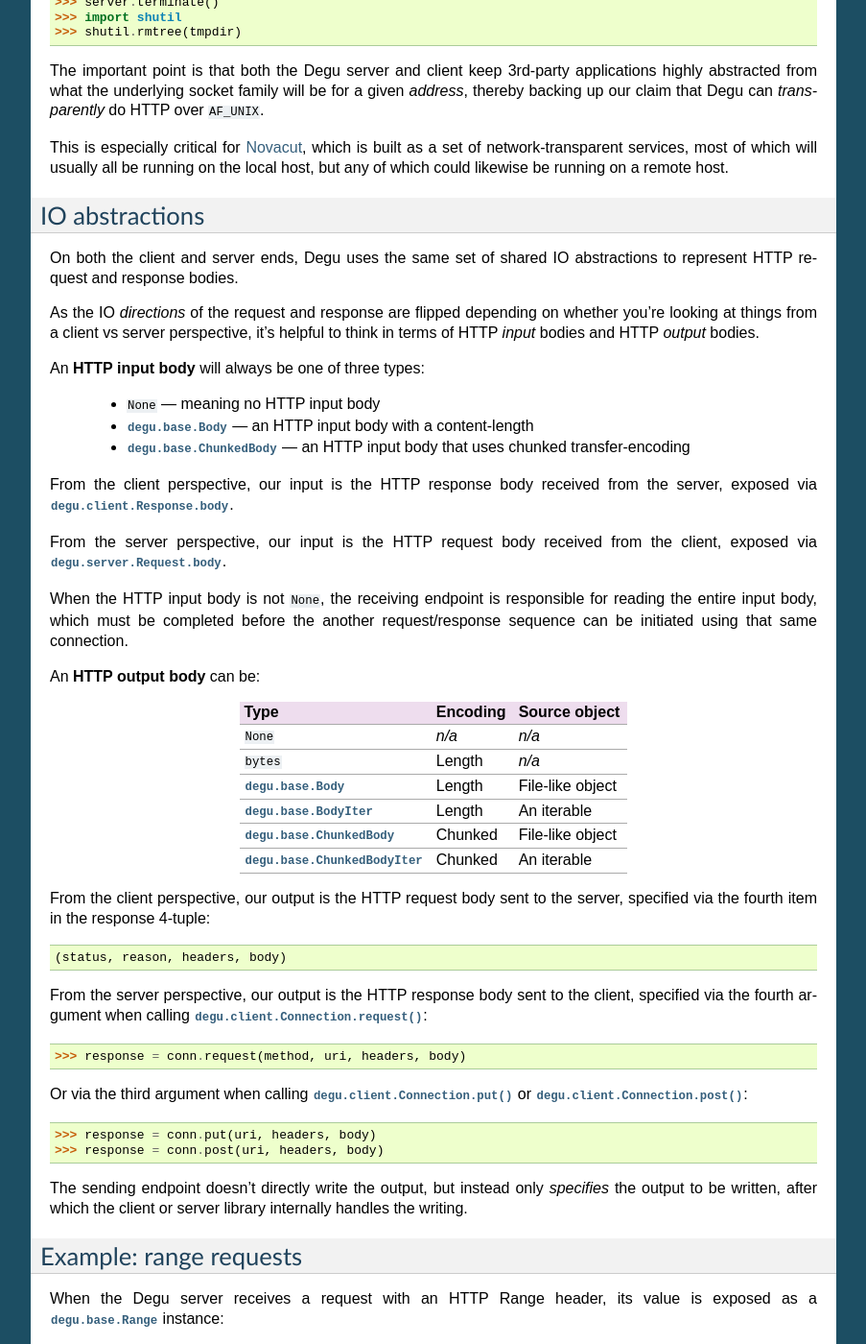
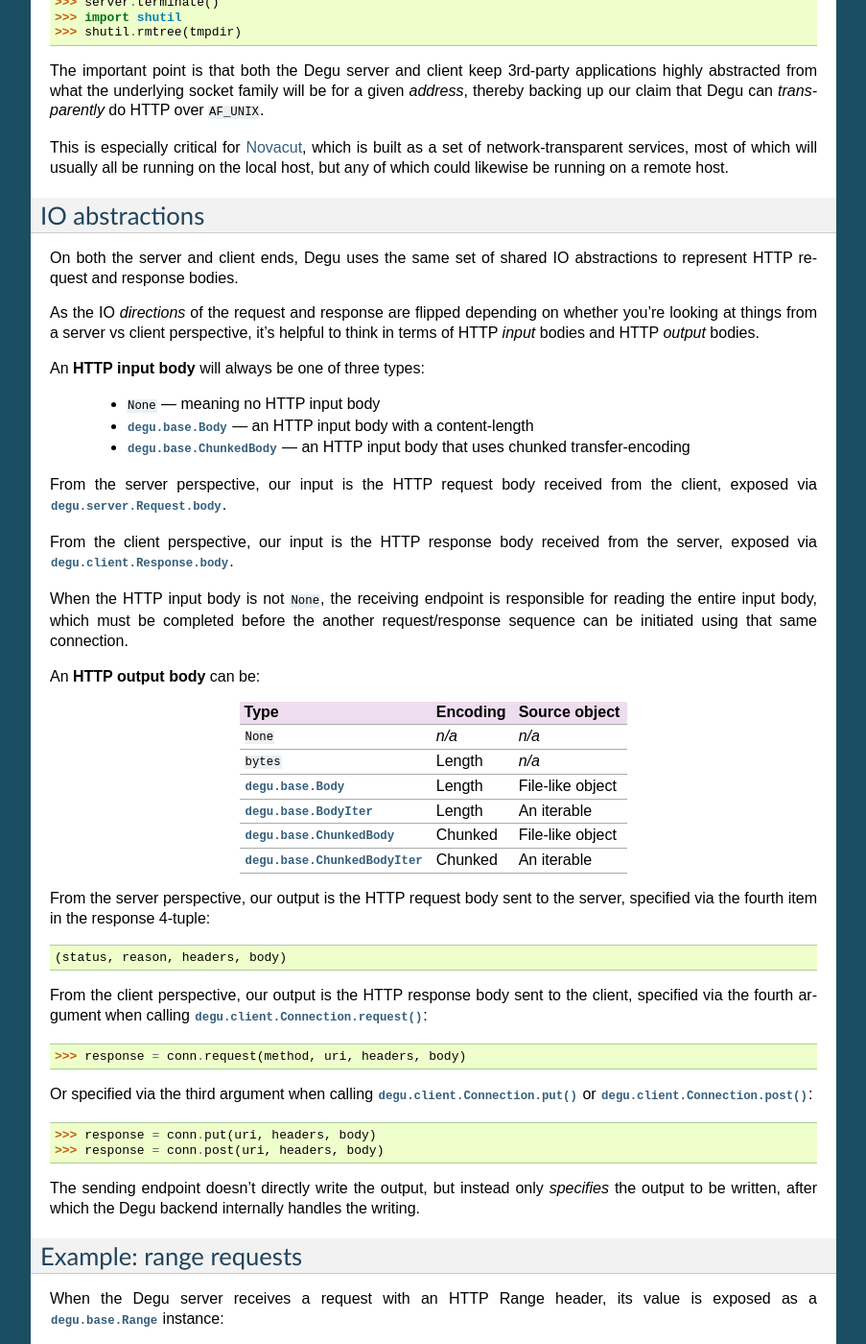
Before and after one commit to json420/degu, a Sphinx documentation site: the page built from doc/tutorial.rst, in a window 1280 px wide and 1400 px high, scrolled down 4210 px. Shown: the whole window at 96% size, without its empty margins (198-1101 px from the left). Built offline with Sphinx 7.4.7, drawn with Linux system fonts in a browser that asks for light colours.

Commit message:
Fix server/client mixup typo in 'IO abtractions' section of tutial

```diff
--- a/doc/changelog.rst
+++ b/doc/changelog.rst
@@ -1,5 +1,10 @@
 Changelog
 =========
+
+
+0.14 (unreleased)
+-----------------
+
 
 
 0.13 (May 2015)
--- a/doc/tutorial.rst
+++ b/doc/tutorial.rst
@@ -278,11 +278,11 @@ local host, but any of which could likewise be running on a remote host.
 IO abstractions
 ---------------
 
-On both the client and server ends, Degu uses the same set of shared IO
+On both the server and client ends, Degu uses the same set of shared IO
 abstractions to represent HTTP request and response bodies.
 
 As the IO *directions* of the request and response are flipped depending on
-whether you're looking at things from a client vs server perspective, it's
+whether you're looking at things from a server vs client perspective, it's
 helpful to think in terms of HTTP *input* bodies and HTTP *output* bodies.
 
 An **HTTP input body** will always be one of three types:
@@ -294,11 +294,11 @@ An **HTTP input body** will always be one of three types:
     * :class:`degu.base.ChunkedBody` --- an HTTP input body that uses chunked
       transfer-encoding
 
+From the server perspective, our input is the HTTP request body received from
+the client, exposed via :attr:`degu.server.Request.body`.
+
 From the client perspective, our input is the HTTP response body received from
 the server, exposed via :attr:`degu.client.Response.body`.
-
-From the server perspective, our input is the HTTP request body received from
-the client, exposed via :attr:`degu.server.Request.body`.
 
 When the HTTP input body is not ``None``, the receiving endpoint is responsible
 for reading the entire input body, which must be completed before the another
@@ -317,26 +317,26 @@ An **HTTP output body** can be:
     :class:`degu.base.ChunkedBodyIter`  Chunked   An iterable
     ==================================  ========  ================
 
-From the client perspective, our output is the HTTP request body sent to the
+From the server perspective, our output is the HTTP request body sent to the
 server, specified via the fourth item in the response 4-tuple::
 
     (status, reason, headers, body)
 
-From the server perspective, our output is the HTTP response body sent to the
+From the client perspective, our output is the HTTP response body sent to the
 client, specified via the fourth argument when calling
 :meth:`degu.client.Connection.request()`:
 
 >>> response = conn.request(method, uri, headers, body)  #doctest: +SKIP
 
-Or via the third argument when calling :meth:`degu.client.Connection.put()` or
-:meth:`degu.client.Connection.post()`:
+Or specified via the third argument when calling
+:meth:`degu.client.Connection.put()` or :meth:`degu.client.Connection.post()`:
 
 >>> response = conn.put(uri, headers, body)  #doctest: +SKIP
 >>> response = conn.post(uri, headers, body)  #doctest: +SKIP
 
 The sending endpoint doesn't directly write the output, but instead only
-*specifies* the output to be written, after which the client or server library
-internally handles the writing.
+*specifies* the output to be written, after which the Degu backend internally
+handles the writing.
 
 
 .. _eg-range-requests:
```
